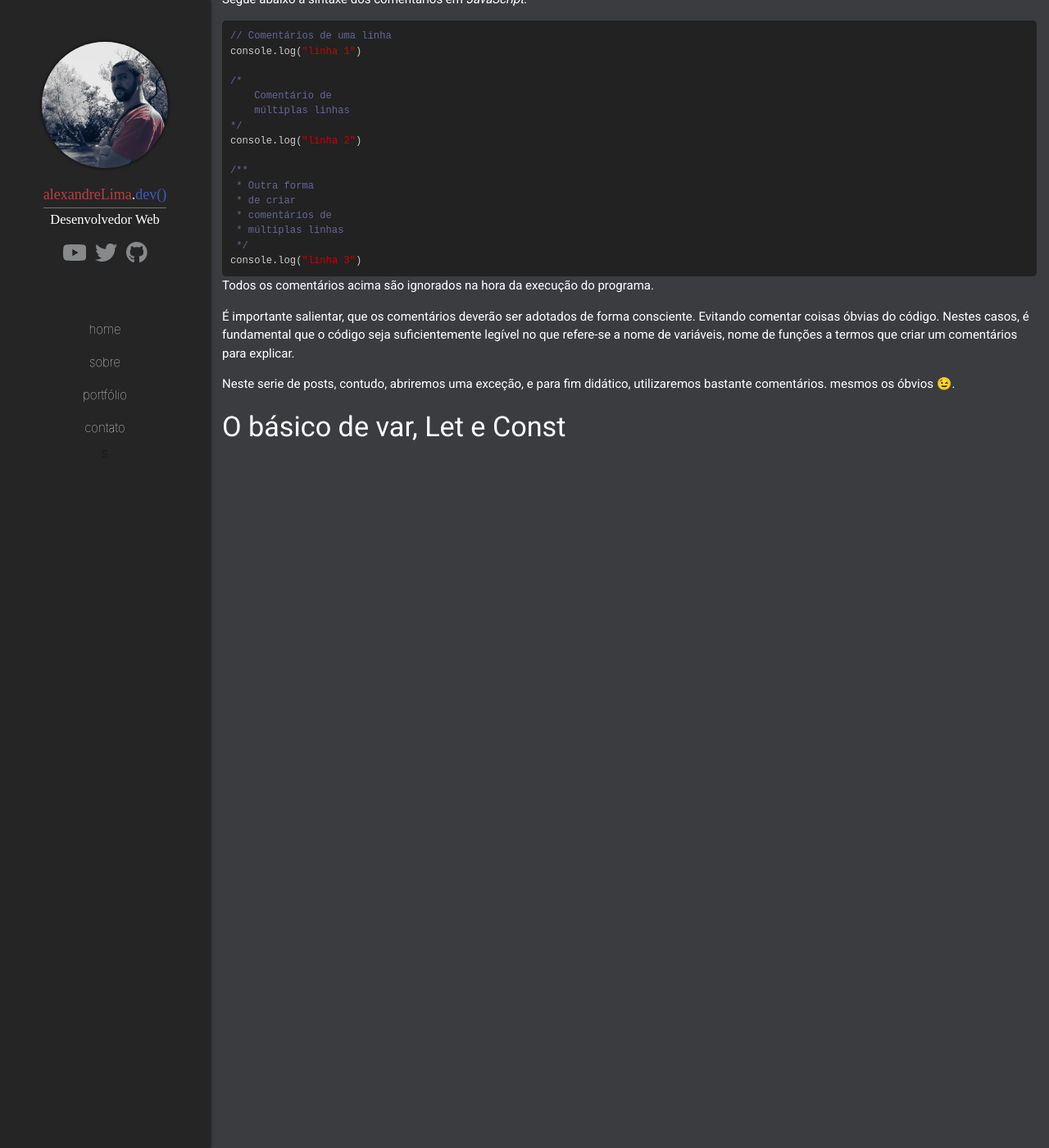
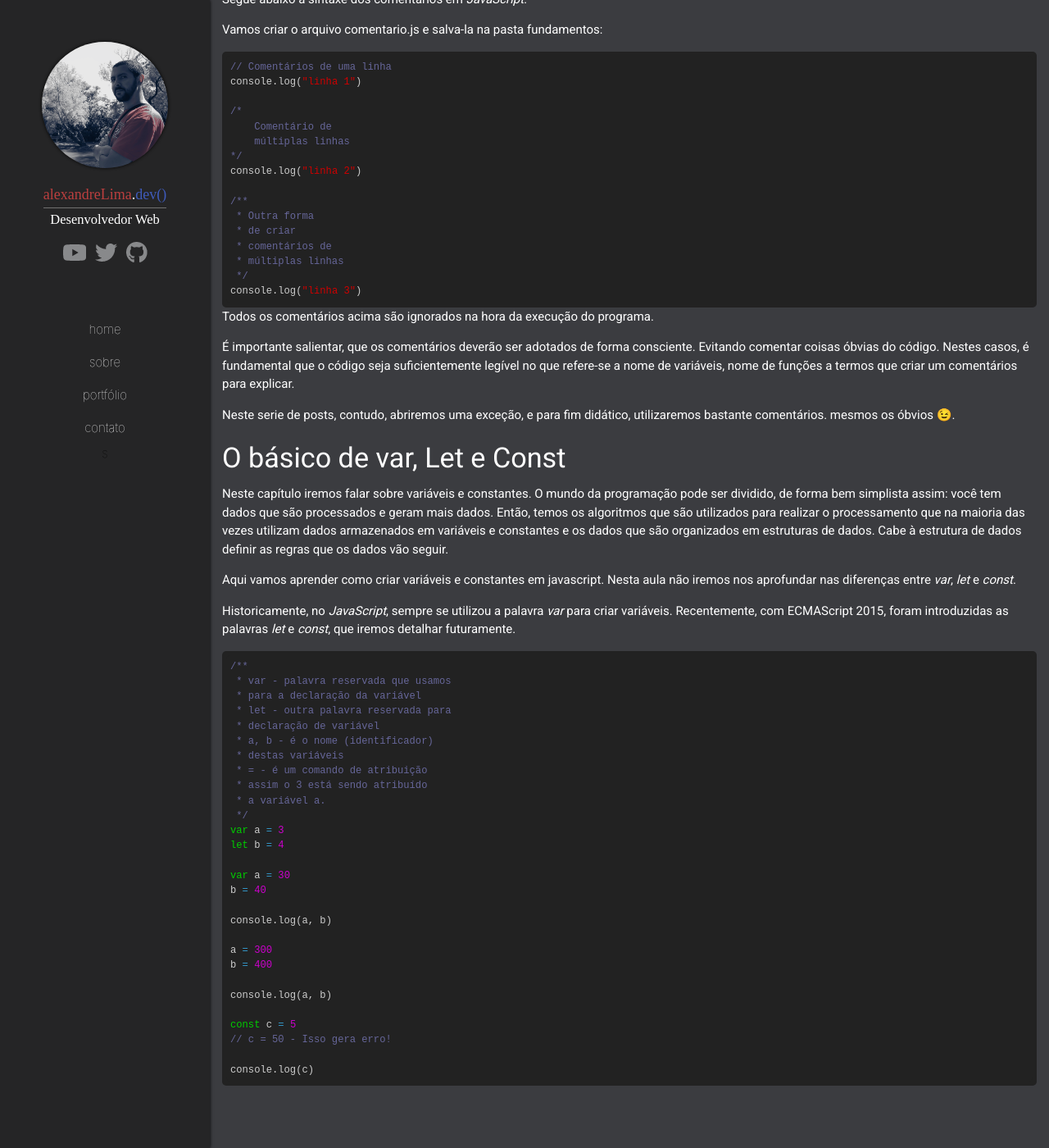
Before and after one commit to Alexandresl/alexandrelima-dev, a Jekyll site: the page built from _posts/2019-07-29-javascript-3-fundamentos.md, in a window 1280 px wide and 1400 px high, scrolled down 2294 px. Shown: the whole window at 82% size. Built offline with Jekyll 4.4.1, drawn with Linux system fonts in a browser that asks for light colours; some web fonts are replaced; comment, search, counter and statistics services are not loaded; some of the changed text lies outside the part shown.

Commit message:
Update Blog “2019-07-29-javascript-3-fundamentos”

````diff
--- a/_posts/2019-07-29-javascript-3-fundamentos.md
+++ b/_posts/2019-07-29-javascript-3-fundamentos.md
@@ -91,6 +91,8 @@ Os comentários em JavaScript são os mesmos da linguagem *C* e *Java* (apesar d
 
 Segue abaixo a sintaxe dos comentários em *JavaScript*:
 
+Vamos criar o arquivo comentario.js e salva-la na pasta fundamentos:
+
 ```javascript
 // Comentários de uma linha
 console.log("linha 1")
@@ -117,3 +119,40 @@ Todos os comentários acima são ignorados na hora da execução do programa.
 Neste serie de posts, contudo, abriremos uma exceção, e para fim didático, utilizaremos bastante comentários. mesmos os óbvios 😉.
 
 #### O básico de var, Let e Const
+
+Neste capítulo iremos falar sobre variáveis e constantes. O mundo da programação pode ser dividido, de forma bem simplista assim: você tem dados que são processados e geram mais dados. Então, temos os algoritmos que são utilizados para realizar o processamento que na maioria das vezes utilizam dados armazenados em variáveis e constantes e os dados que são organizados em estruturas de dados. Cabe à estrutura de dados definir as regras que os dados vão seguir.
+
+Aqui vamos aprender como criar variáveis e constantes em javascript. Nesta aula não iremos nos aprofundar nas diferenças entre *var*, *let* e *const*.
+
+Historicamente, no *JavaScript*, sempre se utilizou a palavra *var* para criar variáveis. Recentemente, com ECMAScript 2015, foram introduzidas as palavras *let* e *const*, que iremos detalhar futuramente.
+
+```javascript
+/**
+ * var - palavra reservada que usamos
+ * para a declaração da variável
+ * let - outra palavra reservada para
+ * declaração de variável
+ * a, b - é o nome (identificador)
+ * destas variáveis
+ * = - é um comando de atribuição
+ * assim o 3 está sendo atribuído
+ * a variável a.
+ */
+var a = 3
+let b = 4
+
+var a = 30
+b = 40
+
+console.log(a, b)
+
+a = 300
+b = 400
+
+console.log(a, b)
+
+const c = 5
+// c = 50 - Isso gera erro!
+
+console.log(c)
+```
````
